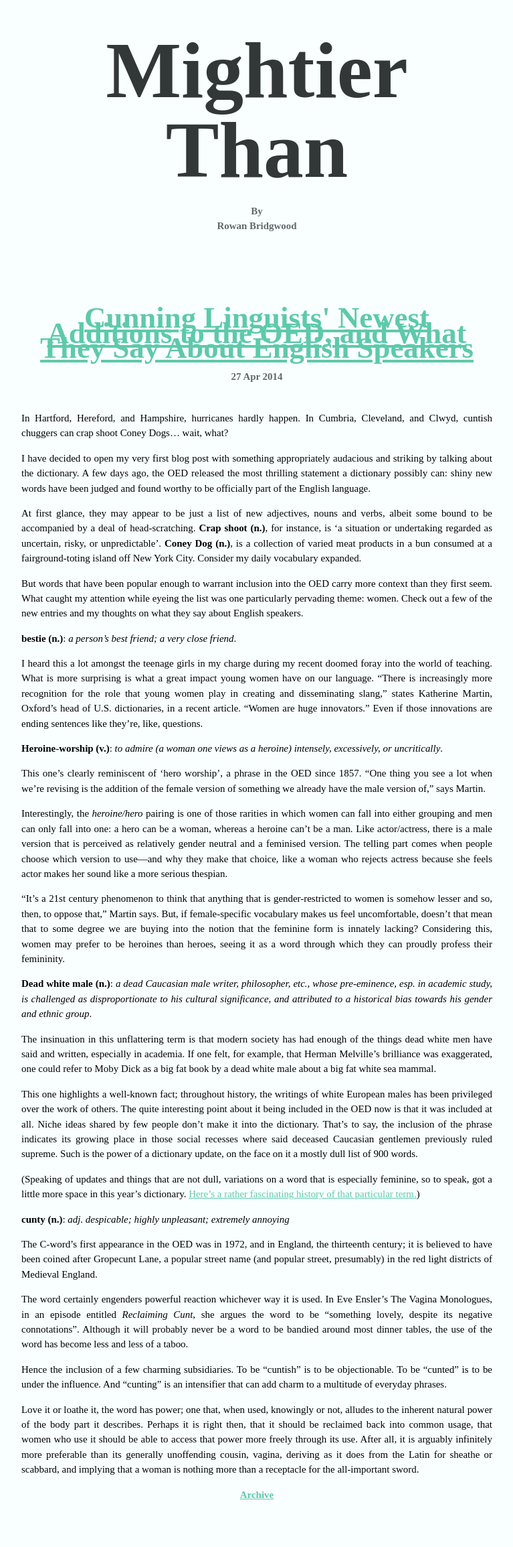
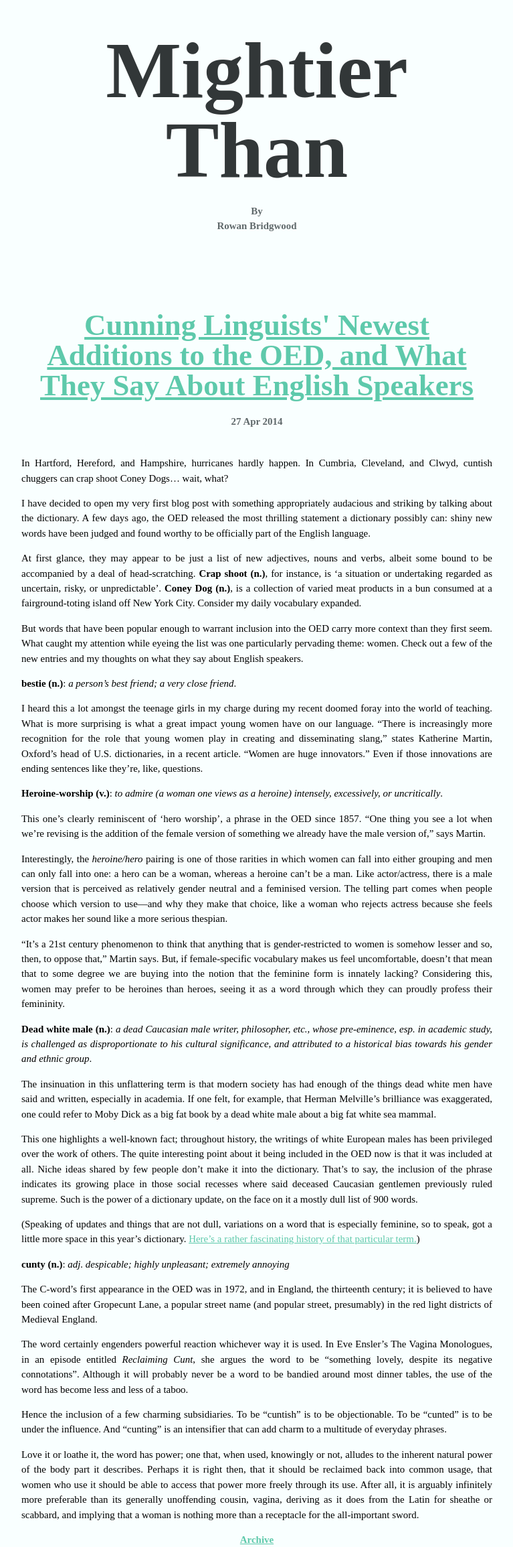
Before and after one commit to mightierthan/mightierthan, a Jekyll site: the page built from index.html, in a window 1280 px wide. Shown: the whole page at 67% size, without its empty margins (256-1023 px from the left). Built offline with Jekyll 4.4.1, drawn with Linux system fonts in a browser that asks for light colours; Markdown is read by kramdown in place of the engine named in the settings; the list of posts is cut into pages by our own code; before the commit the page ends 2242 px from its top, so only the background shows below that.

Commit message:
should fix #4 by specifying line-height

```diff
--- a/css/main.css
+++ b/css/main.css
@@ -230,3 +230,7 @@ a:visited {
     width: 100%;
     text-align: center;
 }
+
+.post h1 {
+  line-height: 1em;
+}
```
